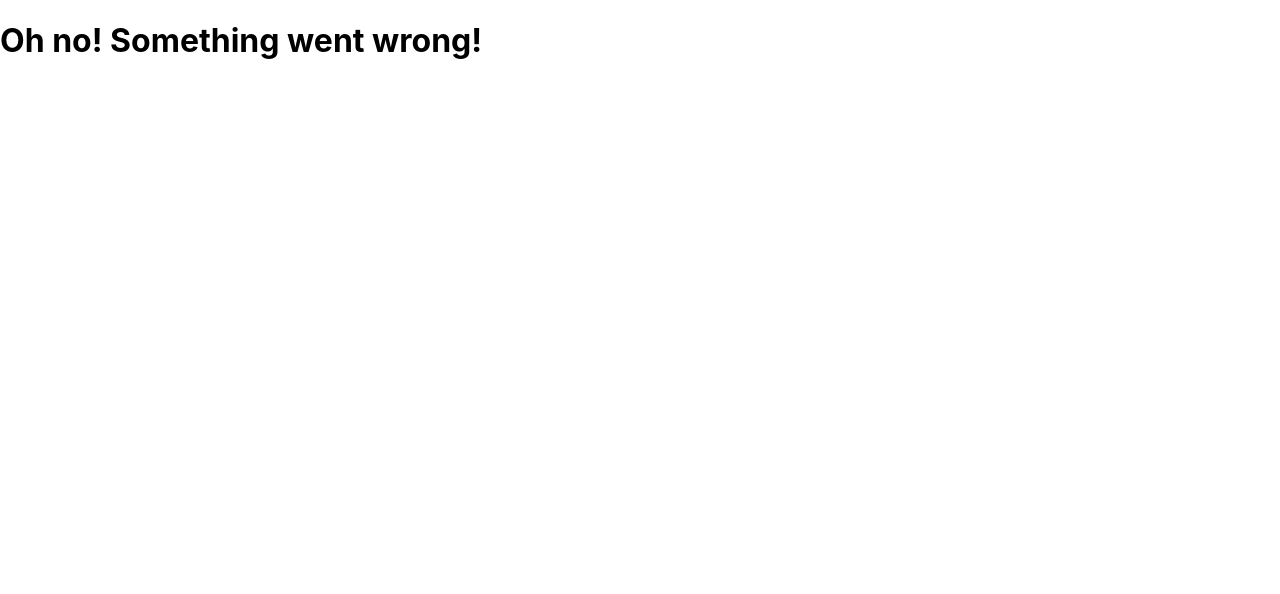
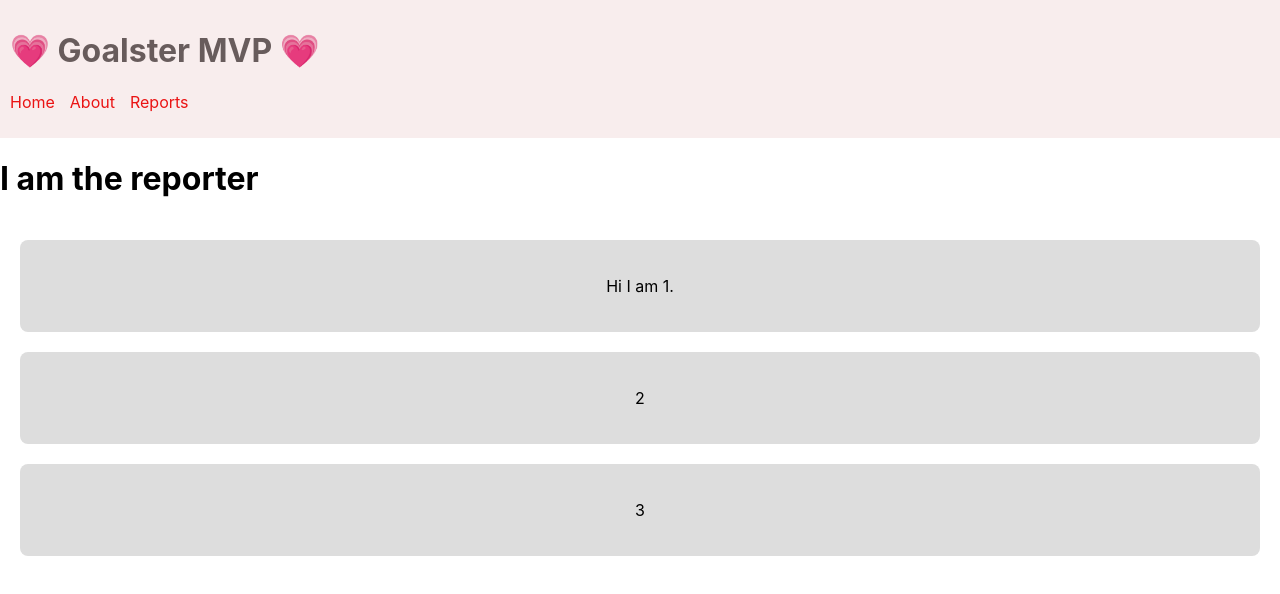
Before and after one commit to benjamin-jacobson/SE-Phase-2-Project, a React (Create React App) app: page /reports in a window 1280 px wide. Shown: the top 594 px of the page. Built offline with nearby package versions, Linux system fonts and the light colour scheme; data requests are answered from the project's data file.

Commit message:
added the reports hyperlink

```diff
--- a/src/App copy.js
+++ b/src/App copy.js
@@ -9,7 +9,7 @@ import React, { useState, useEffect } from 'react';
 // import { BarChart, Bar, XAxis, YAxis, Tooltip, Legend } from 'recharts';
 import Summary from './components/Summary';
 
-import NavBar from "./components/NavBar";
+import NavBar from "./archive/NavBar";
 import { Outlet } from "react-router-dom";
 
 function App() {
--- a/src/App.js
+++ b/src/App.js
@@ -1,8 +1,11 @@
 import React from 'react';
 import { useState, useEffect } from 'react';
-import Header from './components/Header';
+
 import './css/App.css'; // Import your CSS file for global styling
 import { Outlet } from "react-router-dom";
+
+import Header from './components/Header';
+import Summary from './components/Summary';
 
 function App(){
   const [data, setData] = useState([])
@@ -27,6 +30,7 @@ function App(){
     <div className="app-container">
       <Header isDarkMode={isDarkMode} onDarkModeClick={handleDarkModeClick} />
       <Outlet />
+
       <div className="grid-container">
         <div className="grid-item"><p>Hi I am 1.</p></div>
         <div className="grid-item">2</div>
--- /dev/null
+++ b/src/archive/NavBar.js
@@ -0,0 +1,13 @@
+// import { NavLink } from "react-router-dom";
+
+// function NavBar() {
+//     return (
+//         <nav>
+//             <NavLink to="/" >  Home  </NavLink>
+//             <NavLink to="/about" >  About  </NavLink>
+//             <NavLink to="/reports" >  Reports  </NavLink>
+//         </nav>
+//     )
+// };
+
+// export default NavBar;
--- a/src/components/Header.js
+++ b/src/components/Header.js
@@ -1,6 +1,6 @@
 import React from "react";
 import '../css/Header.css'
-import NavBar from "./NavBar";
+import NavBar from "../archive/NavBar";
 import { NavLink } from "react-router-dom";
 
 
@@ -21,22 +21,14 @@ function Header({ isDarkMode, onDarkModeClick }) {
               About
             </NavLink>
           </li>
+          <li>
+            <NavLink exact to="/reports" activeClassName="active-link">
+              Reports
+            </NavLink>
+          </li>
         </ul>
       </nav>
     </header>
   )}
 
-
-//   return (
-//     <header className="header-container">
-//       <h1>💗 Goalster MVP  💗</h1>
-//       {/* <NavBar /> */}
-
-//       {/* <button onClick={onDarkModeClick}>
-//         {isDarkMode ? "Dark" : "Light"} Mode
-//       </button> */}
-//     </header>
-//   );
-// }
-
 export default Header;
--- a/src/components/NavBar.js
+++ /dev/null
@@ -1,12 +0,0 @@
-import { NavLink } from "react-router-dom";
-
-function NavBar() {
-    return (
-        <nav>
-            <NavLink to="/" >  Home  </NavLink>
-            <NavLink to="/about" >  About  </NavLink>
-        </nav>
-    )
-};
-
-export default NavBar;
--- a/src/css/Header.css
+++ b/src/css/Header.css
@@ -21,4 +21,5 @@
 
   .active-link {
     font-weight: bold;
+    color: rgb(49, 15, 172);
   }
--- /dev/null
+++ b/src/pages/Reports.js
@@ -0,0 +1,12 @@
+function Reports() {
+    return (
+      <>
+        <main>
+          <h1>I am the reporter
+          </h1>
+        </main>
+      </>
+    );
+  };
+
+  export default Reports;
--- a/src/routes.js
+++ b/src/routes.js
@@ -1,6 +1,7 @@
 import App from "./App";
 import Home from "./pages/Home";
 import About from "./pages/About";
+import Reports from "./pages/Reports";
 import ErrorPage from "./pages/ErrorPage";
 
 const routes = [
@@ -15,6 +16,10 @@ const routes = [
         {
             path: "/about",
             element:<About />
+        },
+        {
+            path: "/reports",
+            element:<Reports />
         }
         ]
     }
```
